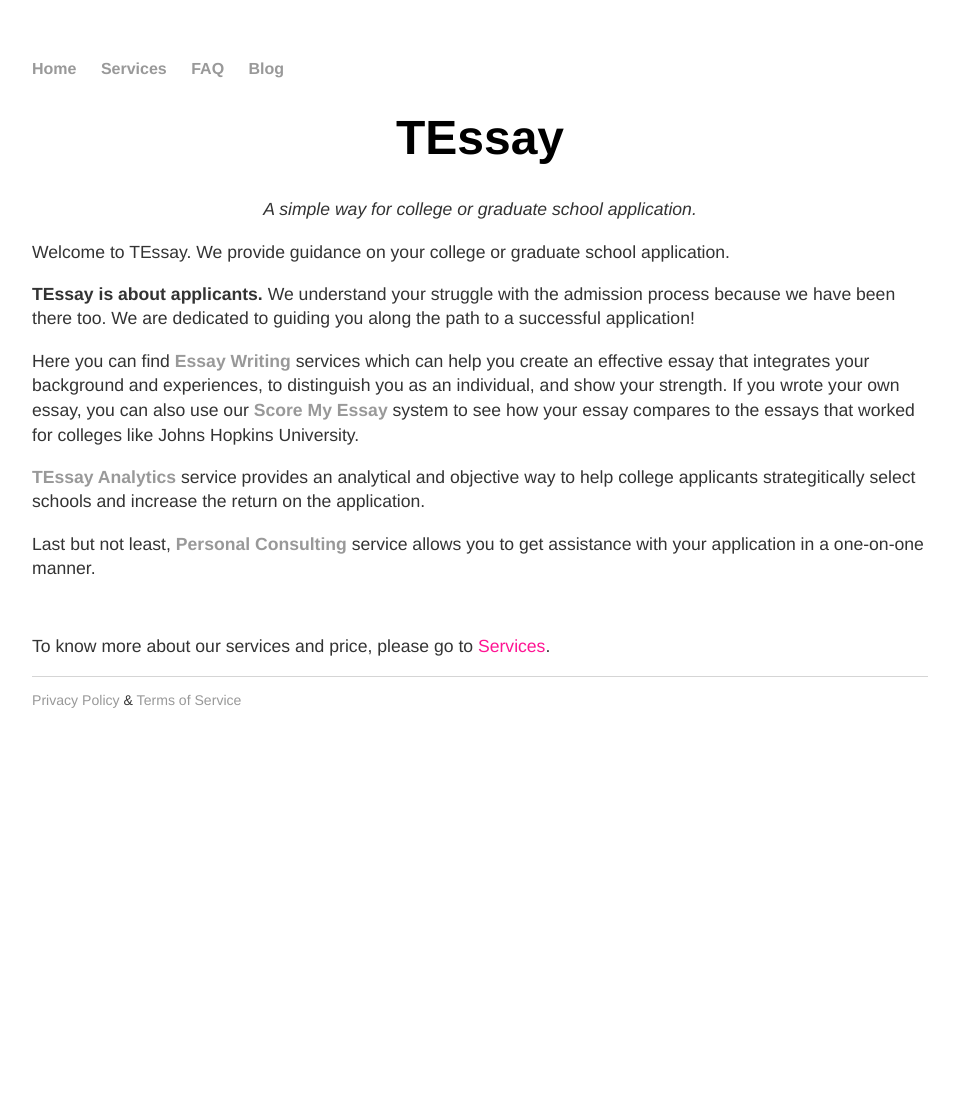
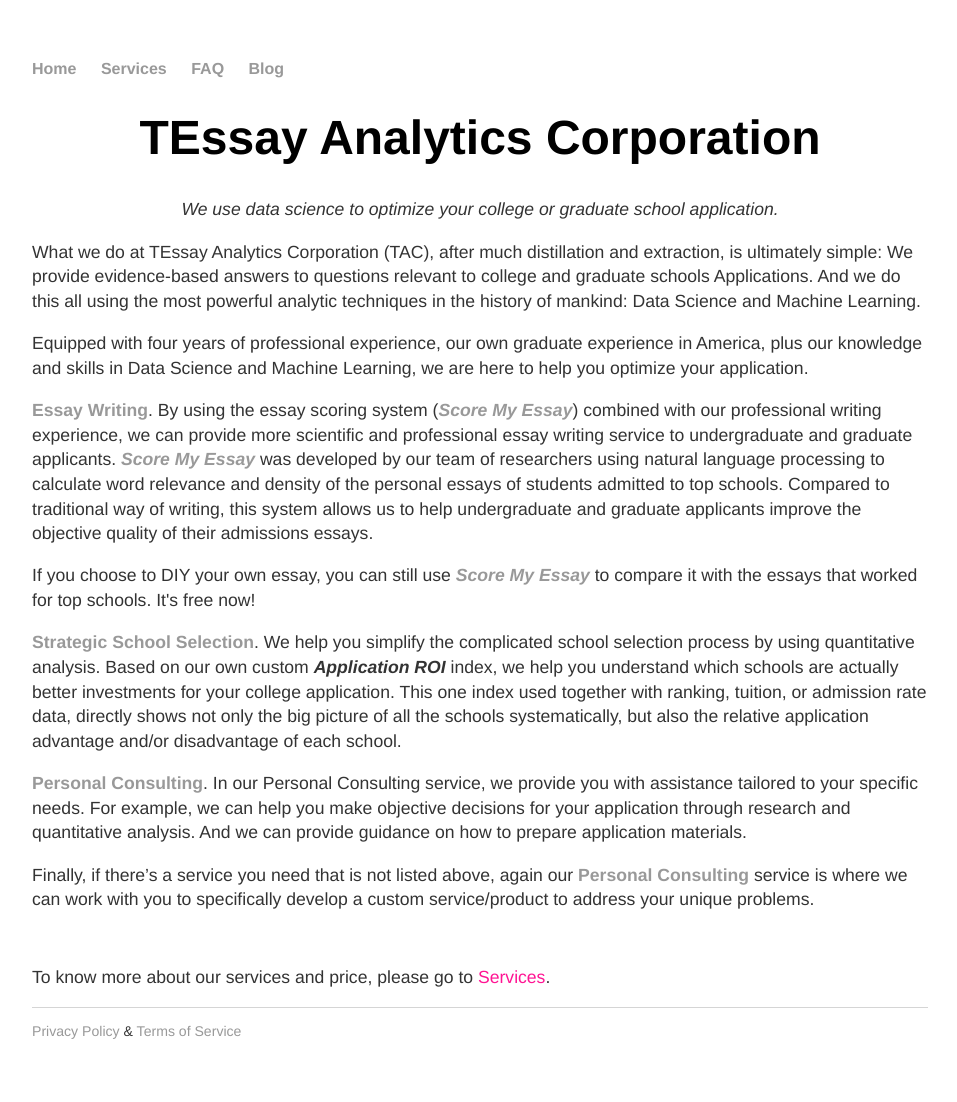
Before and after one commit to RagingTiger/PnFTech.github.io, a Jekyll site: the page built from index.html, in a window 1280 px wide. Shown: the whole page, without its empty margins (160-1117 px from the left). Built offline with Jekyll 4.4.1, drawn with Linux system fonts in a browser that asks for light colours; before the commit the page ends 900 px from its top, so only the background shows below that.

Commit message:
edited home page

```diff
--- a/index.html
+++ b/index.html
@@ -3,33 +3,56 @@
 title: PnF
 ---
 <div class="blurb">
-	<h1>TEssay</h1>
-	<p><i>A simple way for college or graduate school application.</i></p>
+	<h1>TEssay Analytics Corporation</h1>
+	<p><i>We use data science to optimize your college or graduate school application.</i></p>
 </div><!-- /.blurb -->
 
 
 <div>
-	<p>Welcome to TEssay. We provide guidance on your college or graduate
-		school application. </p>
+	<p>What we do at TEssay Analytics Corporation (TAC), after much distillation
+		and extraction, is ultimately simple: We provide evidence-based answers to
+		questions relevant to college and graduate schools Applications. And we do
+		this all using the most powerful analytic techniques in the history of
+		mankind: Data Science and Machine Learning.</p>
 
-	<p><b>TEssay is about applicants.</b> We understand your struggle with
-		the admission process because we have been there too. We are dedicated to guiding
-		you along the path to a successful application!</p>
+	<p>Equipped with four years of professional experience, our own graduate
+		experience in America, plus our knowledge and skills in Data Science and
+		Machine Learning, we are here to help you optimize your application.</p>
 
-	<p>Here you can find <b><a href="/essay">Essay Writing</a></b>
-		services which can help you create an effective essay that integrates
-		your background and experiences, to distinguish you as an individual, and
-		show your strength. If you wrote your own essay, you can also use our
-		<b><a href="http://www.tessay.org/PnF_nlp/"> Score My Essay</a></b> system
-		to see how your essay compares to the essays that worked for colleges like
-		Johns Hopkins University.</p>
+	<p><b><a href="/essay">Essay Writing</a></b>. By using the essay scoring system
+		(<b><i><a href="http://www.tessay.org/PnF_nlp/">Score My Essay</a></i></b>)
+		combined with our professional writing experience, we can provide more
+		scientific and professional essay writing service to undergraduate and
+		graduate applicants. <b><i><a href="http://www.tessay.org/PnF_nlp/">Score My Essay</a></i></b>
+		was developed by our team of researchers using natural language processing to
+		calculate word relevance and density of the personal essays of students
+		admitted to top schools. Compared to traditional way of writing, this system
+		allows us to help undergraduate and graduate applicants improve the objective
+		quality of their admissions essays.</p>
 
-	<p><b><a href="/analytics">TEssay Analytics</a></b> service provides
-		an analytical and objective way to help college applicants strategitically
-		select schools and increase the return on the application.</p>
+	<p>If you choose to DIY your own essay, you can still use
+			<b><i><a href="http://www.tessay.org/PnF_nlp/">Score My Essay</a></i></b> to
+			compare it with the essays that worked for top schools. It's free now!</p>
 
-	<p>Last but not least, <b><a href="/consulting">Personal Consulting</a></b>
-		service allows you to get assistance with your application in a one-on-one manner.</p>
+	<p><b><a href="/analytics">Strategic School Selection</a></b>. We help you
+		simplify the complicated school selection process by using quantitative
+		analysis. Based on our own custom <b><i>Application ROI</i></b> index, we
+		help you understand which schools are actually better investments for your
+		college application. This one index used together with ranking, tuition, or
+		admission rate data, directly shows not only the big picture of all the
+		schools systematically, but also the relative application advantage and/or
+		disadvantage of each school.</p>
+
+	<p><b><a href="/consulting">Personal Consulting</a></b>. In our Personal
+		Consulting service, we provide you with assistance tailored to your specific
+		needs. For example, we can help you make objective decisions for your
+		application through research and quantitative analysis. And we can provide
+		guidance on how to prepare application materials. </p>
+
+	<p>Finally, if there’s a service you need that is not listed above, again our
+		<b><a href="/consulting">Personal Consulting</a></b> service is where we can
+		work with you to specifically develop a custom service/product to address
+		your unique problems.</p>
 
 	<br>
 	<p>To know more about our services and price, please go to
```
